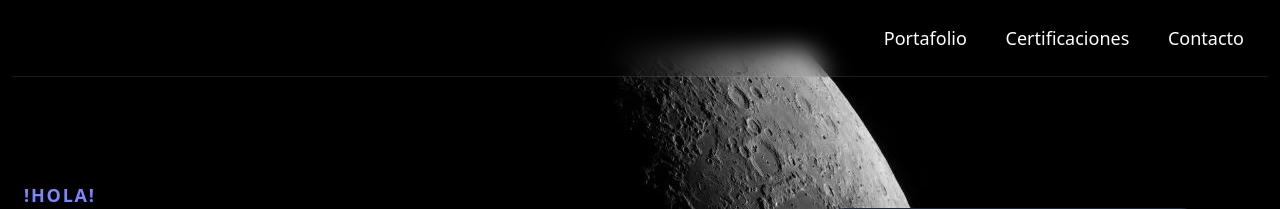
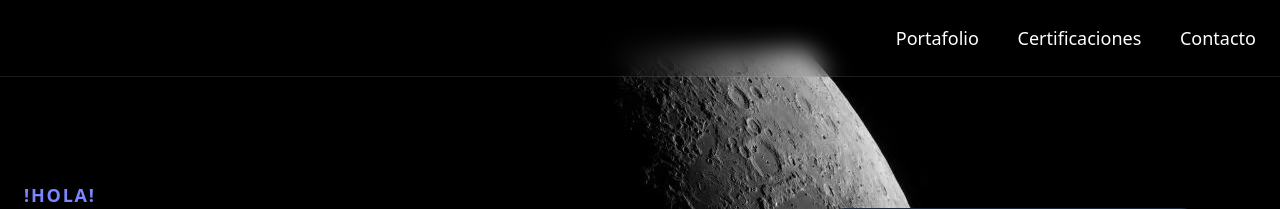
Before and after one commit to Melanie-117/MiPortafolio, a Laravel app: page / in a window 1280 px wide. Shown: the top 209 px of the page. Run offline with Laravel 12, Linux system fonts and the light colour scheme; style sheets or scripts are compiled from the project's sources; some web fonts are replaced.

Commit message:
ajuste del header

```diff
--- a/resources/views/layouts/header.blade.php
+++ b/resources/views/layouts/header.blade.php
@@ -1,6 +1,5 @@
-<header class="fixed text-xs sm:text-lg lg:grid-cols-12 inset-x-3 z-50 backdrop-blur-md border-b border-white/10 p-6">
+<header class="fixed text-xs sm:text-lg lg:grid-cols-12 inset-x-0 z-50 backdrop-blur-md border-b border-white/10 p-6">
     <div class="mx-auto gap-5 flex items-center justify-end w-full">
-
         <a href="{{ route('home') }}" class="text-white hover:text-indigo-400">
             <i class="fas fa-folder"></i> Portafolio
         </a>
```
